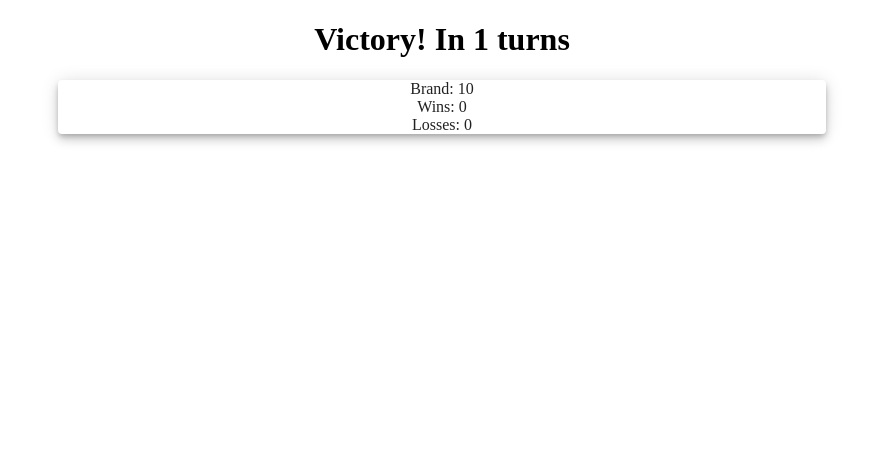
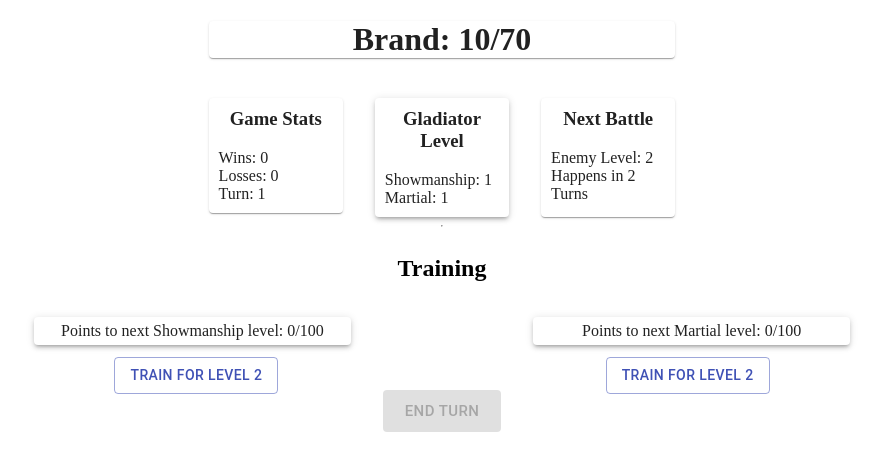
Before and after one commit to upsetshrimp/Lanista, a React (Create React App) app: page / in a window 1280 px wide. Shown: the top 470 px of the page, without its empty margins (198-1081 px from the left). Built offline with nearby package versions, Linux system fonts and the light colour scheme.

Commit message:
fixed victory screen centering

```diff
--- a/src/Battle.js
+++ b/src/Battle.js
@@ -1,7 +1,7 @@
 export default class Battle {
     static instance = null
     static previousTurn = -1
-    static gameGoal = 10
+    static gameGoal = 70
     constructor(currentTurn, gladiatorLevel) {
 
         const minLevel = gladiatorLevel > 5 ? gladiatorLevel - 4 : 1
```
